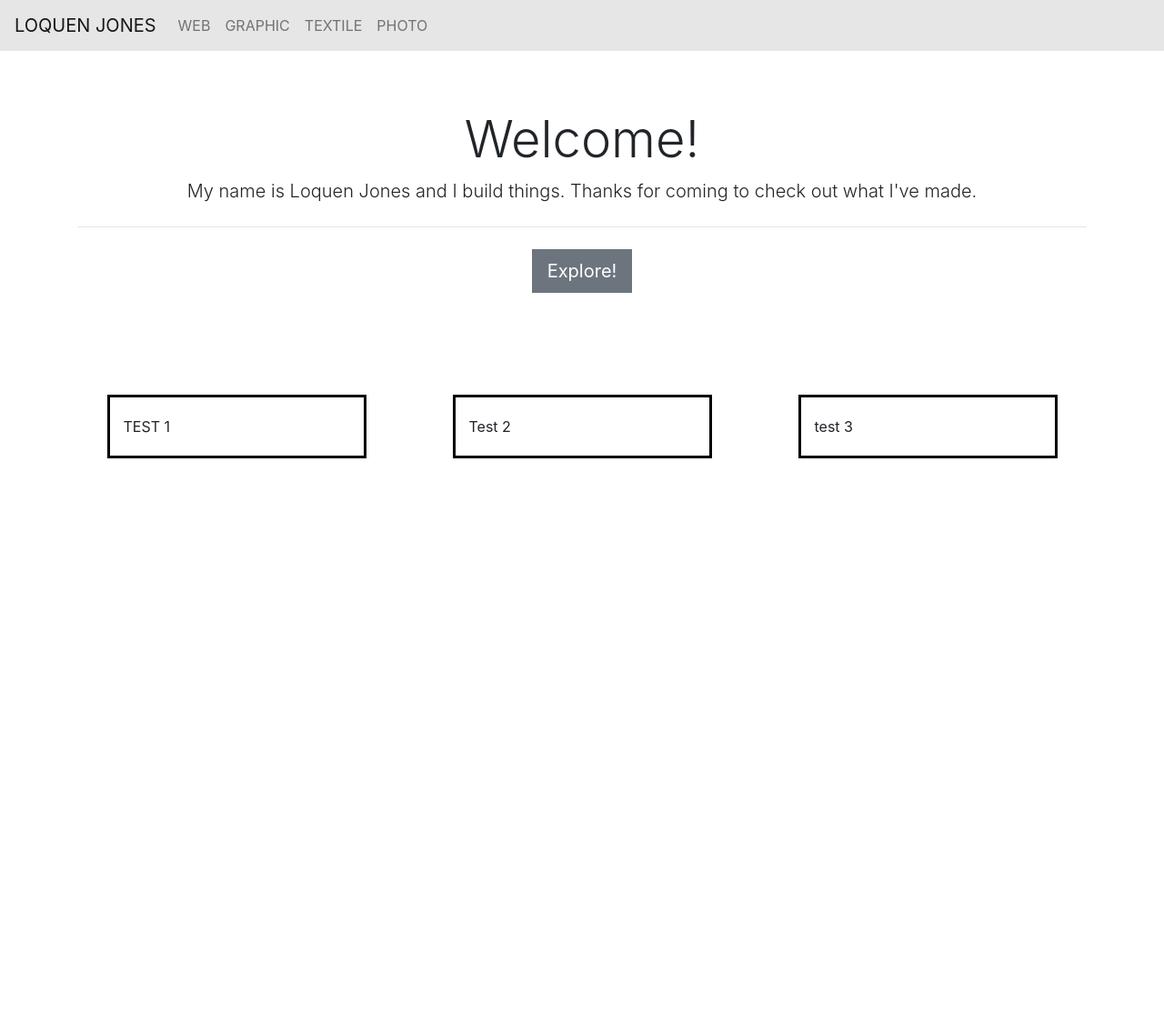
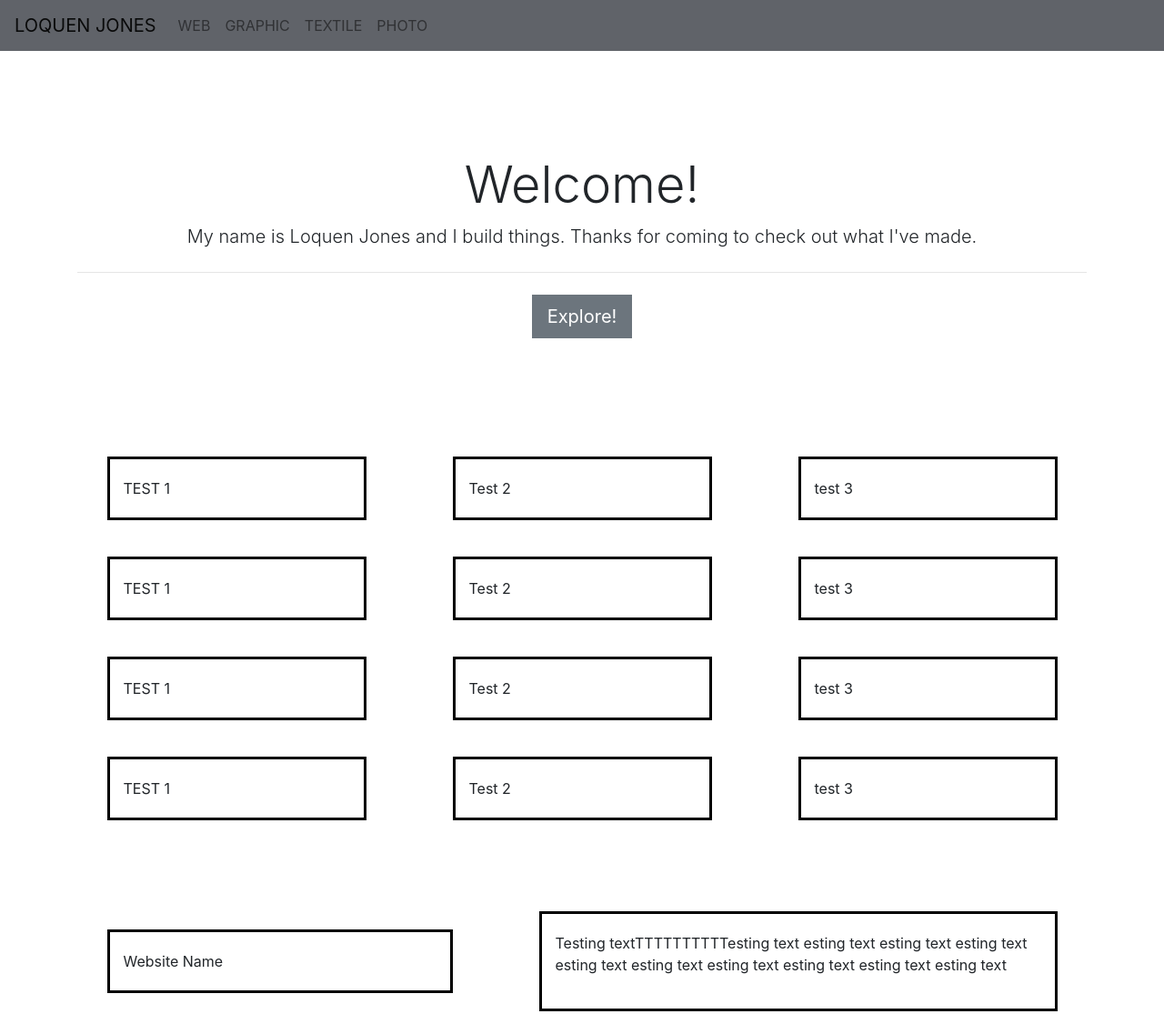
Before and after one commit to Loquen/LJ, a plain HTML site: page html/index.html in a window 1280 px wide. Shown: the whole page at 91% size. Before the commit the page ends 800 px from the top, so only its background shows below. Drawn offline with nearby package versions, Linux system fonts and the light colour scheme.

Commit message:
added web and updated styling

```diff
--- a/css/styles.css
+++ b/css/styles.css
@@ -1,18 +1,20 @@
 .bg-color {
-  background-color: #E6E6E6;
+  background-color: #606369;
 }
 
 .bg-color-main {
-  background-color: #41454d;
+  background-color: white;
 }
 
-.jumbotron {
+.jumbo-space {
+  margin-top: 100em;
+  margin-bottom: 100em;
   background-color: transparent !important;
 }
 
 
 body{
-  background-color: #E6E6E6;
+  background-color: white;
 }
 
 .button {
@@ -25,3 +27,12 @@ body{
 	padding: 20px;
 	margin: auto;
 }
+
+.spacing {
+  margin-bottom: 100px;
+  margin-top: 50px;
+}
+
+.row-spacing {
+  margin-top: 40px;
+}
--- a/html/index.html
+++ b/html/index.html
@@ -18,8 +18,8 @@
 
   <body>
     <!--Nav Bar for whole site -->
-    <nav class="navbar navbar-expand-lg navbar-light bg-color">
-      <a class="navbar-brand" href="#">LOQUEN JONES</a>
+    <nav class="navbar navbar-expand-lg navbar-light bg-color" id="home">
+      <a class="navbar-brand" href="#home">LOQUEN JONES</a>
       <button class="navbar-toggler" type="button" data-toggle="collapse" data-target="#navbarSupportedContent" aria-controls="navbarSupportedContent" aria-expanded="false" aria-label="Toggle navigation">
         <span class="navbar-toggler-icon"></span>
       </button>
@@ -27,10 +27,10 @@
       <div class="collapse navbar-collapse" id="navbarSupportedContent">
         <ul class="navbar-nav mr-auto">
           <li class="nav-item">
-            <a class="nav-link" href="#">WEB<span class="sr-only">(current)</span></a>
+            <a class="nav-link" href="#web">WEB<span class="sr-only">(current)</span></a>
           </li>
           <li class="nav-item">
-            <a class="nav-link" href="#">GRAPHIC</a>
+            <a class="nav-link" href="#graphic">GRAPHIC</a>
           </li>
           <li class="nav-item">
             <a class="nav-link" href="#">TEXTILE</a>
@@ -45,7 +45,7 @@
       <!--<div class="row">
         <div class="col-md-4">
         <div class="col-md"> -->
-          <div class="jumbotron jumbotron-fluid jumbo-color">
+          <div class="jumbotron jumbotron-fluid jumbo-color spacing jumbo-space">
             <div class="container text-center">
               <h1 class="display-4">Welcome!</h1>
               <p class="lead">My name is Loquen Jones and I build things. Thanks for coming to check out what I've made.</p>
@@ -58,33 +58,76 @@
        <!--  </div>
       </div> -->
     <!--graphic/textile/photo display section: grid of three across when screen space. no border -->
-    <div class="container">
-	<div class="row">
+    <div class="container spacing" id="graphic">
+    	<div class="row row-spacing">
     	    <div class="box col-md-3 col-md-offset-1">
             TEST 1
-	  	  <!--<img class="img-responsive" src="../images/water-bg.png"> -->
+    	  	  <!--<img class="img-responsive" src="../images/water-bg.png" alt="test"> -->
     	    </div>
     	    <div class="box col-md-3">
             Test 2
-	  	  <!--<img src="../images/water-bg.png">   -->
+    	  	  <!--<img src="../images/water-bg.png"  alt="test">   -->
     	    </div>
     	    <div class="box col-md-3 col-md-offset-1">
             test 3
-	  	  <!--<img src="../images/water-bg.png">  -->
+    	  	  <!--<img src="../images/water-bg.png"  alt="test">  -->
+          </div>
+    	</div>
+      <div class="row row-spacing">
+    	    <div class="box col-md-3 col-md-offset-1">
+            TEST 1
+    	  	  <!--<img class="img-responsive" src="../images/water-bg.png"  alt="test"> -->
+    	    </div>
+    	    <div class="box col-md-3">
+            Test 2
+    	  	  <!--<img src="../images/water-bg.png"  alt="test">   -->
+    	    </div>
+    	    <div class="box col-md-3 col-md-offset-1">
+            test 3
+    	  	  <!--<img src="../images/water-bg.png"  alt="test">  -->
+          </div>
+    	</div>
+      <div class="row row-spacing">
+    	    <div class="box col-md-3 col-md-offset-1">
+            TEST 1
+    	  	  <!--<img class="img-responsive" src="../images/water-bg.png"  alt="test"> -->
+    	    </div>
+    	    <div class="box col-md-3">
+            Test 2
+    	  	  <!--<img src="../images/water-bg.png"  alt="test">   -->
+    	    </div>
+    	    <div class="box col-md-3 col-md-offset-1">
+            test 3
+    	  	  <!--<img src="../images/water-bg.png"  alt="test">  -->
+          </div>
+    	</div>
+      <div class="row row-spacing">
+    	    <div class="box col-md-3 col-md-offset-1">
+            TEST 1
+    	  	  <!--<img class="img-responsive" src="../images/water-bg.png"  alt="test"> -->
+    	    </div>
+    	    <div class="box col-md-3">
+            Test 2
+    	  	  <!--<img src="../images/water-bg.png"  alt="test">   -->
+    	    </div>
+    	    <div class="box col-md-3 col-md-offset-1">
+            test 3
+    	  	  <!--<img src="../images/water-bg.png" alt="test">  -->
           </div>
     	</div>
     </div>
+
     <!-- web display section: grid w/ image, text blurb on each line -->
-  <!--<div class="container">
+    <div class="container spacing" id="web">
     	<div class="row">
-      <div class="col-md-4">
-  	  	<img src="../images/water-bg.png">Website Name
+        <div class="box col-md-4 col-md-offset-1">
+    	  	<!--<img src="../images/water-bg.png" alt="test">-->Website Name
     	  </div>
-  	  <div class="col-md-4">
+    	  <div class=" box col-md-6 col-md-offset-1">
     	     <p>Testing textTTTTTTTTTTesting text esting text esting text esting text esting text esting text esting text esting text esting text esting text
     	    	</p>
     	  </div>
     	</div>
-  </div> -->
+    </div>
   </body>
 </html>
```
Lines whose indentation alone changed are shown as unchanged.
